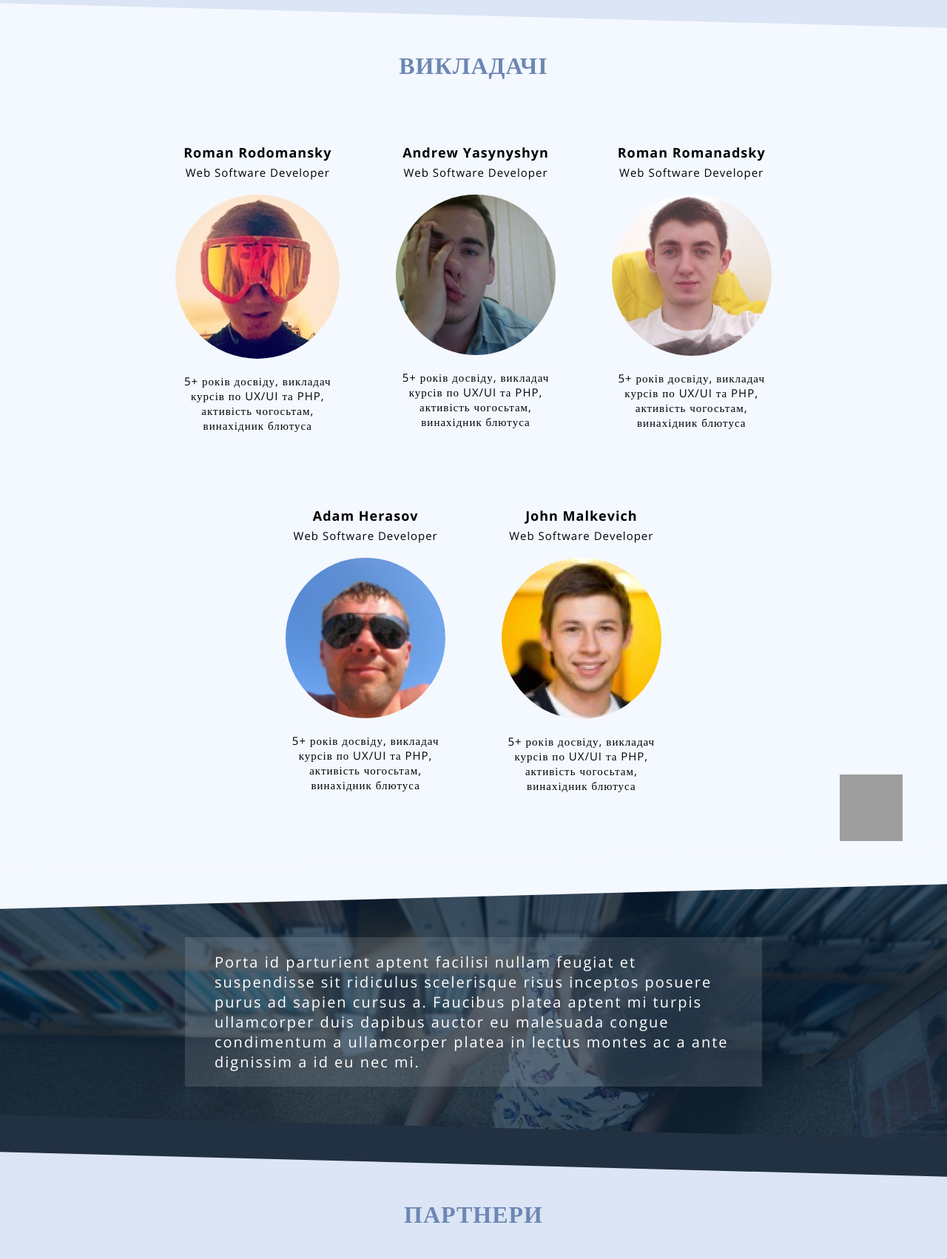
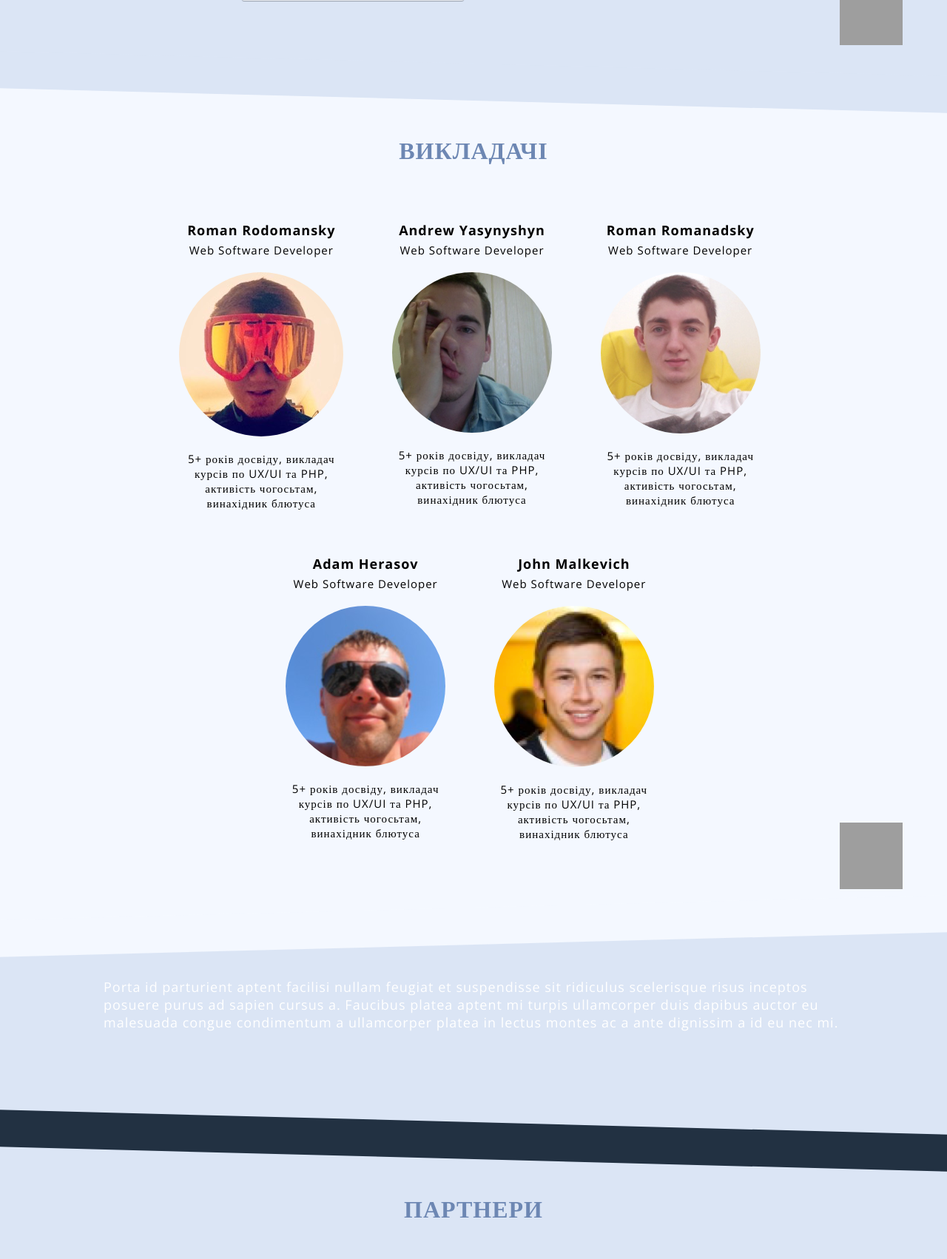
Before and after one commit to cursor-education/site, a PHP site: page / in a window 1280 px wide. Shown: the part 1928-3630 px from the top of the page at 74% size. Run offline with PHP 8.4, Linux system fonts and the light colour scheme; grey boxes are pictures that could not be loaded.

Commit message:
updated landing page

```diff
--- a/shared/site/assets/app.css
+++ b/shared/site/assets/app.css
@@ -454,7 +470,8 @@ body#page-landing section#teachers .row {
 body#page-landing section#teachers .row .t {
   display: inline-block;
   vertical-align: top;
-  margin: 10px;
+  margin-right: 10px;
+  margin-bottom: 10px;
   padding: 25px;
   transition: all .4s ease;
 }
@@ -513,49 +530,14 @@ body#page-landing section#teachers:after {
   transform: skew(0deg, -1.5deg);
   -webkit-transform: skew(0deg, -1.5deg);
 }
-body#page-landing section#section-bg-inline {
-  background: url(/img/bg-inline-2.png) no-repeat;
-  background-color: rgba(2, 29, 55, 0.74);
-  background-size: 100%;
-  padding-bottom: 0px;
+body#page-landing section#section-form {
   position: relative;
+  padding-top: 70px;
 }
-@media screen and (max-width: 650px) {
-  body#page-landing section#section-bg-inline {
-    background-size: cover;
-    background-position: center;
-  }
-}
-body#page-landing section#section-bg-inline .wrap {
-  margin: 0 auto;
-  padding-top: 50px;
-  padding-bottom: 50px;
-  background: rgba(2, 29, 55, 0.74);
-  max-width: 100%;
-}
-body#page-landing section#section-bg-inline:after {
+body#page-landing section#section-form:after {
   background: #223142;
   transform: skew(0deg, 1.5deg);
   -webkit-transform: skew(0deg, 1.5deg);
-}
-body#page-landing section#section-bg-inline .banner {
-  font-family: "Open Sans";
-  font-size: 20px;
-  text-align: left;
-  letter-spacing: 2px;
-  line-height: normal;
-  color: #FFF;
-  margin: 0 auto;
-  margin-top: 30px;
-  margin-bottom: 30px;
-  padding: 20px 40px;
-  background: rgba(255, 255, 255, 0.12);
-  max-width: 700px;
-}
-@media screen and (max-width: 650px) {
-  body#page-landing section#section-bg-inline .banner {
-    padding: 10px 10px !important;
-  }
 }
 body#page-landing section#partners {
   padding-top: 70px;
--- a/shared/site/assets/app.less
+++ b/shared/site/assets/app.less
@@ -563,7 +592,9 @@ body#page-landing {
                 display: inline-block;
                 vertical-align: top;
 
-                margin: 10px;
+                margin-right: 10px;
+                margin-bottom: 10px;
+
                 padding: 25px;
 
                 @media screen and (max-width: 650px) {
@@ -638,28 +669,21 @@ body#page-landing {
         }
     }
 
-    section#section-bg-inline {
-        background: url(/img/bg-inline-2.png) no-repeat;
-        background-color: rgba(2, 29, 55, 0.74);
-        background-size: 100%;
-
-        @media screen and (max-width: 650px) {
-            background-size: cover;
-            background-position: center;
-        }
-
-        padding-bottom: 0px;
+    section#section-form {
         position: relative;
 
-        .wrap {
-            margin: 0 auto;
+        padding-top: 70px;
+        // padding-bottom: 50px;
 
-            padding-top: 50px;
-            padding-bottom: 50px;
+        // .wrap {
+        //     margin: 0 auto;
 
-            background: rgba(2, 29, 55, 0.74);
-            max-width: 100%;
-        }
+        //     padding-top: 50px;
+        //     padding-bottom: 50px;
+
+        //     background: rgba(2, 29, 55, 0.74);
+        //     max-width: 100%;
+        // }
 
         &:after {
             background: #223142;
@@ -667,29 +691,29 @@ body#page-landing {
             -webkit-transform: skew(0deg, 1.5deg);
         }
 
-        .banner {
-            @media screen and (max-width: 650px) {
-                padding: 10px 10px !important;
-            }
+        // .banner {
+            // @media screen and (max-width: 650px) {
+            //     padding: 10px 10px !important;
+            // }
 
-            font-family: "Open Sans";
-            font-size: 20px;
+            // font-family: "Open Sans";
+            // font-size: 20px;
 
-            text-align: left;
-            letter-spacing: 2px;
-            line-height: normal;
-            color: #FFF;
+            // text-align: left;
+            // letter-spacing: 2px;
+            // line-height: normal;
+            // color: #FFF;
 
-            margin: 0 auto;
-            margin-top: 30px;
-            margin-bottom: 30px;
+            // margin: 0 auto;
+            // margin-top: 30px;
+            // margin-bottom: 30px;
 
-            padding: 20px 40px;
+            // padding: 20px 40px;
 
-            background: rgba(255, 255, 255, 0.12);
+            // background: rgba(255, 255, 255, 0.12);
 
-            max-width: 700px;
-        }
+            // max-width: 700px;
+        // }
     }
 
     section#partners {
--- a/shared/site/index.html
+++ b/shared/site/index.html
@@ -23,6 +23,7 @@
   <link rel="stylesheet" type="text/css" href="/assets/animate.css" />
 
   <link href='http://fonts.googleapis.com/css?family=Exo+2|Open+Sans:700,regular&subset=latin,cyrillic' rel='stylesheet' type='text/css' media='all' />
+  <link href='http://fonts.googleapis.com/css?family=Exo+2|Open+Sans:300,400,600,700,regular&subset=latin,cyrillic' rel='stylesheet' type='text/css' media='all' />
 </head>
 
 <body id="page-landing">
@@ -43,7 +44,7 @@
         </ul>
       </div>
 
-      <div id="slogan" class="clearfix animated fadeInDown">
+      <div id="slogan" class="clearfix animated flipInX">
         <span>
           Мрієш стати айтішником?
           <br/>
@@ -51,7 +52,7 @@
         </span>
       </div>
 
-      <div id="learn-more-button" class="button animated fadeInDown">
+      <div id="learn-more-button" class="button animated zoomInDown">
         <a class="button" href="#go-deeper">Дізнатися більше</a>
       </div>
 
@@ -81,7 +82,7 @@
             <div class="name">Базовий курс розробки на мові Ruby</div>
           </div>
 
-          <div class="time">Початок: <b title="07 січня 2015 року">через 10 днів</b></div>
+          <div class="time">Початок: <b title="07 січня 2015 року">через 40 днів</b></div>
 
           <img class="image" src="/img/courses/ruby.png" />
 
@@ -105,12 +106,13 @@
           <a href="http://goo.gl/I67WS2" class="more" target="_blank">Детальніше</a>
         </div>
 
+
         <div class="t course-htmlcss">
           <div class="title">
             <div class="name">Базовий курс розробки на мові HTML/CSS</div>
           </div>
 
-          <div class="time">Початок: <b title="07 січня 2015 року">через 10 днів</b></div>
+          <div class="time">Початок: <b title="07 січня 2015 року">через 30 днів</b></div>
 
           <img class="image" src="https://d1tijy5l7mg5kk.cloudfront.net/assets/paths/badge-html-css-2bcd13b6f0e8092b6e4136a448ea3244.svg" />
 
@@ -119,37 +121,36 @@
           <a href="http://goo.gl/I67WS2" class="more" target="_blank">Детальніше</a>
         </div>
 
-      </div>
-
-      <div class="row clearfix">
 
         <div class="t course-php">
           <div class="title">
-            <div class="name">Базовий курс розробки на мові HTML/CSS</div>
+            <div class="name">Базовий курс розробки на мові PHP</div>
           </div>
 
           <div class="time">Початок: <b title="07 січня 2015 року">через 10 днів</b></div>
 
-          <img class="image" src="http://anton.shevchuk.name/wp-content/uploads/2008/08/elephpant-small.png" />
+          <img class="image" src="http://upload.wikimedia.org/wikipedia/commons/thumb/2/27/PHP-logo.svg/1280px-PHP-logo.svg.png" />
 
           <div class="desc">Програма курсу спеціально розроблена для тих, хто не може навчатися у будні.  Або тих, хто живе не у Львові, але бажає навчатися на курсі. Навчання проводитиметься по субботах та неділях. Три тижні поспіль.</div>
 
           <a href="http://goo.gl/I67WS2" class="more" target="_blank">Детальніше</a>
         </div>
 
-        <div class="t">
+
+        <div class="t course-qa">
           <div class="title">
-            <div class="name">Базовий курс розробки на мові HTML/CSS</div>
+            <div class="name">Базовий курс тестування</div>
           </div>
 
-          <div class="time">Початок: <b title="07 січня 2015 року">через 10 днів</b></div>
+          <div class="time">Початок: <b title="07 січня 2015 року">через >30 днів</b></div>
 
-          <img class="image" src="http://www.farreachinc.com/wp-blog-images/2014/03/quality-assurance-testing-300x220.png" />
+          <img class="image" src="http://3.bp.blogspot.com/-k7fraDqKaAA/T3IEMJ8wTKI/AAAAAAAAIcY/Yb2VLvggOyY/s1600/bug.png" />
 
           <div class="desc">Програма курсу спеціально розроблена для тих, хто не може навчатися у будні.  Або тих, хто живе не у Львові, але бажає навчатися на курсі. Навчання проводитиметься по субботах та неділях. Три тижні поспіль.</div>
 
           <a href="http://goo.gl/I67WS2" class="more" target="_blank">Детальніше</a>
         </div>
+
 
       </div>
 
@@ -186,10 +187,6 @@
           <span class="desc">5+ років досвіду, викладач курсів по UX/UI та PHP, активість чогосьтам, винахідник блютуса</span>
         </div>
 
-      </div>
-
-      <div class="row clearfix">
-
         <div class="t">
           <span class="name">Adam Herasov</span>
           <span class="status">Web Software Developer</span>
@@ -211,12 +208,10 @@
     </div>
   </section>
 
-  <section id="section-bg-inline" class="curve-line-after">
+  <section id="section-form" class="curve-line-after">
     <div class="wrap">
 
-      <div class="banner">
-        Porta id parturient aptent facilisi nullam feugiat et suspendisse sit ridiculus scelerisque risus inceptos posuere purus ad sapien cursus a. Faucibus platea aptent mi turpis ullamcorper duis dapibus auctor eu malesuada congue condimentum a ullamcorper platea in lectus montes ac a ante dignissim a id eu nec mi.
-      </div>
+      Porta id parturient aptent facilisi nullam feugiat et suspendisse sit ridiculus scelerisque risus inceptos posuere purus ad sapien cursus a. Faucibus platea aptent mi turpis ullamcorper duis dapibus auctor eu malesuada congue condimentum a ullamcorper platea in lectus montes ac a ante dignissim a id eu nec mi.
 
     </div>
   </section>
```
Also changed, not shown: other parts of shared/site/assets/app.css (+24 -8 lines), other parts of shared/site/assets/app.less (+37 -8 lines), shared/site/img/bg-inline-2.png (deleted), shared/site/img/courses/ruby.png (added), 1 other file.
